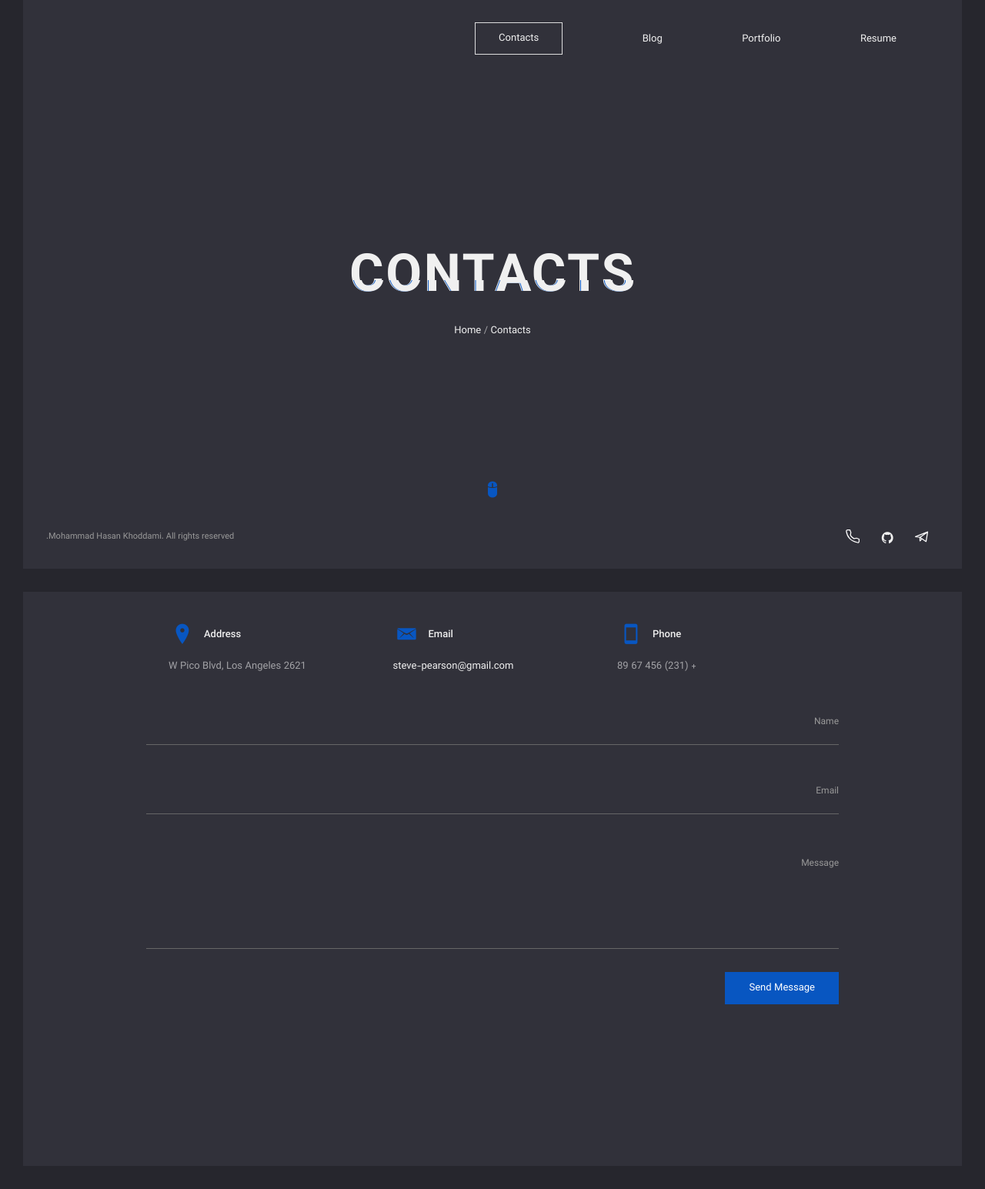
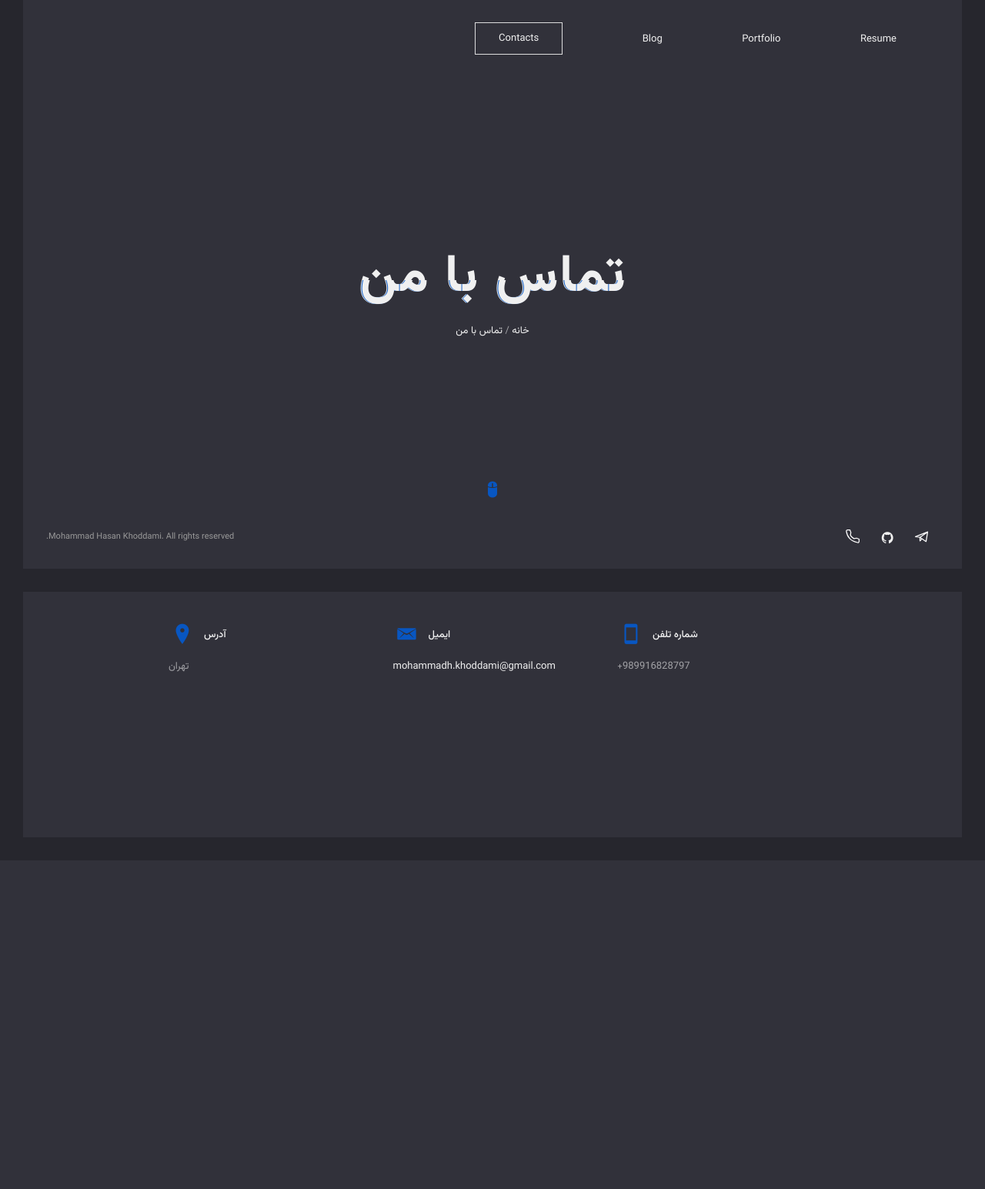
Before and after one commit to mohammadkhoddami/MhkhooddamiWebsite, a Django app: page /contact/ in a window 1280 px wide. Shown: the part 31-1576 px from the top of the page at 77% size. After the commit the page ends 1149 px from the top, so only its background shows below. Run offline with Django 5.2, Linux system fonts and the light colour scheme; some web fonts are replaced.

Commit message:
localize templates

```diff
--- a/static/css/glitche-layout.css
+++ b/static/css/glitche-layout.css
@@ -406,7 +406,7 @@ header .head-top .top-menu ul li.active .btn {
 .info-list ul li {
   display: inline-block;
   vertical-align: top;
-  width: 32%;
+  width: 45%;
   margin: 12px 0 0 0;
 }
 
--- a/templates/blog.html
+++ b/templates/blog.html
@@ -9,9 +9,9 @@
 				<div class="centrize full-width">
 					<div class="vertical-center">
 						<div class="started-content">
-							<div class="h-title glitch-effect" data-text="Blog">Blog</div>
+							<div class="h-title glitch-effect" data-text="مقالات">مقالات</div>
 							<div class="h-subtitle typing-bread">
-								<p><a href="index-dark.html">Home</a> / <a href="blog-dark.html">Blog</a></p>
+								<p><a href="{% url "index" %}">خانه</a> / <a href="{% url "blog" %}">مقالات</a></p>
 							</div>
 							<span class="typed-bread"></span>
 						</div>
@@ -24,7 +24,7 @@
 			<div class="section blog">
 				<div class="content">
 					<div class="title">
-						<div class="title_inner">Latest Posts</div>
+						<div class="title_inner">آخرین مقالات</div>
 					</div>
 					<div class="box-items">
 						<div class="box-item">
--- a/templates/contacts.html
+++ b/templates/contacts.html
@@ -11,9 +11,9 @@
 				<div class="centrize full-width">
 					<div class="vertical-center">
 						<div class="started-content">
-							<div class="h-title glitch-effect" data-text="Contacts">Contacts</div>
+							<div class="h-title glitch-effect" data-text="تماس با من">تماس با من</div>
 							<div class="h-subtitle typing-bread">
-								<p><a href="index-dark.html">Home</a> / <a href="contacts-dark.html">Contacts</a></p>
+								<p><a href="{% url "index" %}">خانه</a> / <a href="{% url "contact" %}">تماس با من</a></p>
 							</div>
 							<span class="typed-bread"></span>
 						</div>
@@ -26,47 +26,28 @@
 			<div class="section contacts">
 				<div class="content">
 					<div class="title">
-						<div class="title_inner">Contacts</div>
+						<div class="title_inner">اطلاعات تماس</div>
 					</div>
 					<div class="service-items">
 						<div class="service-item">
 							<div class="icon"><span class="ion ion-android-phone-portrait"></span></div>
-							<div class="name">Phone</div>
-							<p>
-								+ (231) 456 67 89
+							<div class="name">شماره تلفن</div>
+							<p dir='ltr'>
+								+989916828797
 							</p>
 						</div>
 						<div class="service-item">
 							<div class="icon"><span class="ion ion-email"></span></div>
-							<div class="name">Email</div>
+							<div class="name">ایمیل</div>
 							<p>
-								<a href="mailto:steve-pearson@gmail.com">steve-pearson@gmail.com</a>
+								<a href="mailto:mohammadh.khoddami@gmail.com">mohammadh.khoddami@gmail.com</a>
 							</p>
 						</div>
 						<div class="service-item">
 							<div class="icon"><span class="ion ion-ios-location"></span></div>
-							<div class="name">Address</div>
+							<div class="name">آدرس</div>
 							<p>
-								2621 W Pico Blvd, Los Angeles
-							</p>
-						</div>
-					</div>
-					<div class="contact_form">
-						<form id="cform" method="post">
-							<div class="group-val">
-								<input type="text" name="name" placeholder="Name" />
-							</div>
-							<div class="group-val">
-								<input type="text" name="email" placeholder="Email" />
-							</div>
-							<div class="group-val ct-gr">
-								<textarea name="message" placeholder="Message"></textarea>
-							</div>
-							<a href="#" class="btn fill" onclick="$('#cform').submit(); return false;" data-text="Send Message">Send Message</a>
-						</form>
-						<div class="alert-success">
-							<p>
-								Thanks, your message is sent successfully. We will contact you shortly!
+								تهران
 							</p>
 						</div>
 					</div>
--- a/templates/index.html
+++ b/templates/index.html
@@ -20,7 +20,7 @@
 							<div class="h-title glitch-effect" data-text="I'm MH.Khoddami">I'm <span>MH.Khoddami</span></div>
 							<div class="h-subtitle typing-subtitle">
 								<p>توسعه دهنده Fullstack</p>
-								<p>Django - Next.js</p>
+								<p>محمد حسن خدامی</p>
 							</div>
 							<span class="typed-subtitle"></span>
 						</div>
--- a/templates/portfolio.html
+++ b/templates/portfolio.html
@@ -14,9 +14,9 @@
 				<div class="centrize full-width">
 					<div class="vertical-center">
 						<div class="started-content">
-							<div class="h-title glitch-effect" data-text="Portfolio">Portfolio</div>
+							<div class="h-title glitch-effect" data-text="نمونه کار ها">نمونه کار ها</div>
 							<div class="h-subtitle typing-bread">
-								<p><a href="index-dark.html">Home</a> / <a href="portfolio-dark.html">Portfolio</a></p>
+								<p><a href="{% url "index" %}">خانه</a> / <a href="{% url "portfolio" %}">نمونه کار ها</a></p>
 							</div>
 							<span class="typed-bread"></span>
 						</div>
```
Also changed, not shown: home/models.py (+20 -1 lines), templates/resume.html (+11 -14 lines).
